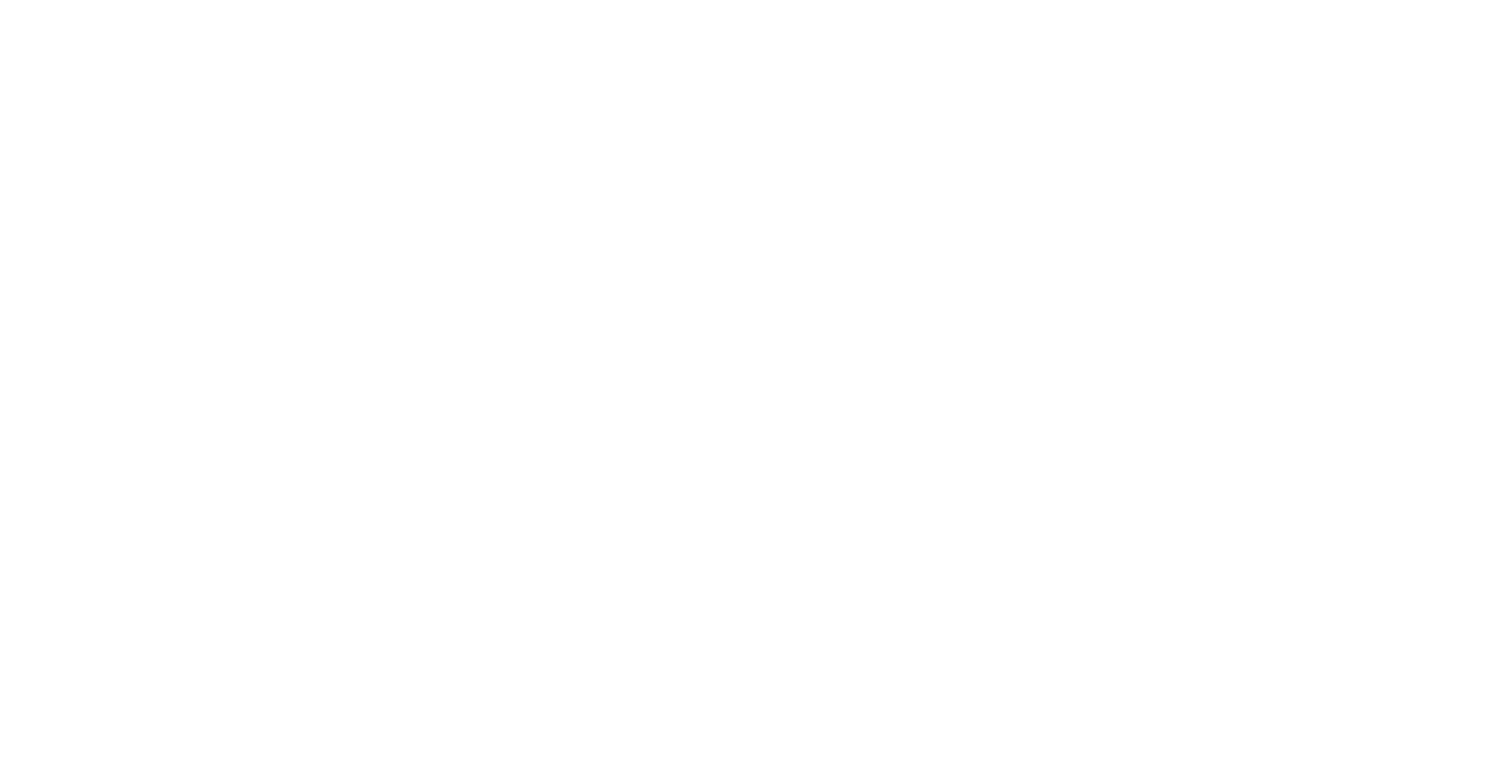
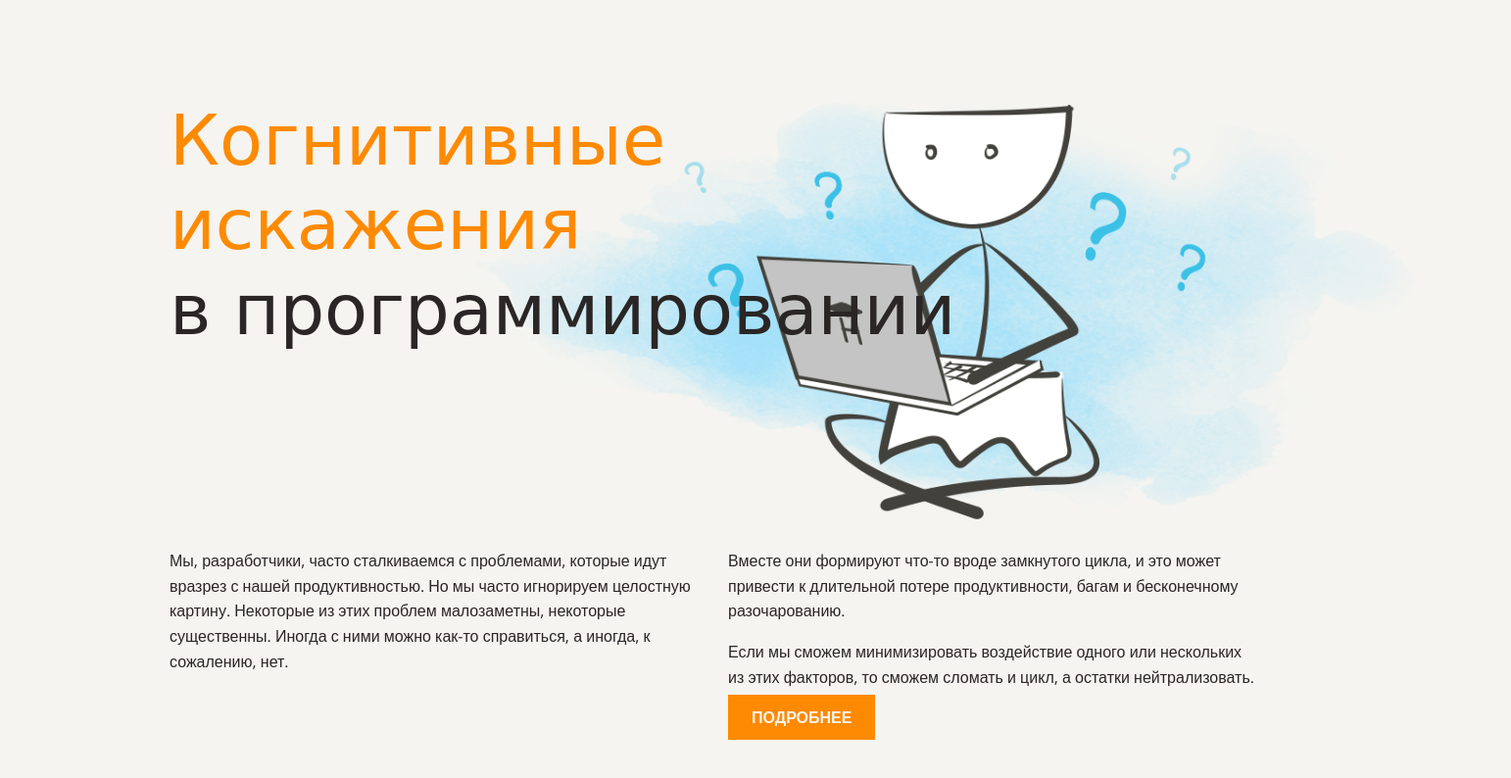
Before and after one commit to latnikov/layout-designer-project-58, a website: page src/index.html in a window 1280 px wide. Shown: the whole page at 98% size, 1542 px wide, since content can reach past the window. Drawn offline with nearby package versions, Linux system fonts and the light colour scheme; a web font is replaced by a local one.

Commit message:
feat: first draft of header section

```diff
--- a/src/index.html
+++ b/src/index.html
@@ -9,7 +9,22 @@
     <link rel="stylesheet" href="styles/style.css">
 </head>
 <body>
-    <header></header>
+    <header>
+        <section class="header">
+            <h1><span>Когнитивные<br> искажения</span><br> в программировании</h1>
+            <img src="../images/main.png" alt="Тото сидит за компьютером">
+            <div class="text-container">
+                <div class="text-column">
+                    <p>Мы, разработчики, часто сталкиваемся с проблемами, которые идут вразрез с нашей продуктивностью. Но мы часто игнорируем целостную картину. Некоторые из этих проблем малозаметны, некоторые существенны. Иногда с ними можно как-то справиться, а иногда, к сожалению, нет.</p>
+                </div>
+                <div class="text-column">
+                    <p>Вместе они формируют что-то вроде замкнутого цикла, и это может привести к длительной потере продуктивности, багам и бесконечному разочарованию.</p>
+                    <p>Если мы сможем минимизировать воздействие одного или нескольких из этих факторов, то сможем сломать и цикл, а остатки нейтрализовать.</p>
+                    <a href="#navigation">Подробнее</a>
+                </div>
+            </div>
+        </section>
+    </header>
     <main></main>
     <footer></footer>
 </body>
--- a/src/styles/style.css
+++ b/src/styles/style.css
@@ -4,15 +4,14 @@
 
 :root {
   --white: #fff;
-  --transparent-white: #d7ccc0;
+  --semitransparent-white: #d7ccc0;
   --light: #f5f4f0;
   --main: #fe8a02;
   --main-dark: #42413c;
   --dark: #2a2626;
-  --transparent-dark: #908d8b;
+  --semitransparent-dark: #908d8b;
   --brown: #b09a81;
   --blue: #1085c5;
-  --headings-spacing: 1.2em;
 }
 
 body {
@@ -44,3 +43,56 @@ section {
   text-align: center;
   margin: 100px 0 100px 0;
 }
+
+
+header::before {
+  background-image: url(../../images/background.png);
+  background-repeat: no-repeat;
+  background-size: cover;
+}
+
+span {
+  color: var(--main);
+}
+
+body {
+  background: var(--light);
+}
+
+.header {
+  text-align: left;
+  position: relative;
+  padding-left: 165px;
+}
+
+.header img {
+  z-index: -1;
+  position: absolute;
+  top: -55px;
+  right: -270px;
+  height: 525px;
+
+}
+
+h1 {
+  font-weight: normal;
+}
+.header p {
+  width: 540px;
+  text-align: left;
+}
+
+.header a {
+  font-weight: bold;
+  padding: 12px 24px 12px 24px;
+  background-color: var(--main);
+  text-decoration: none;
+  color: var(--light);
+  text-transform: uppercase;
+}
+
+.text-container {
+  margin-top: 185px;
+  display: flex;
+  gap: 30px;
+}
```
Also changed, not shown: 1 other file.
